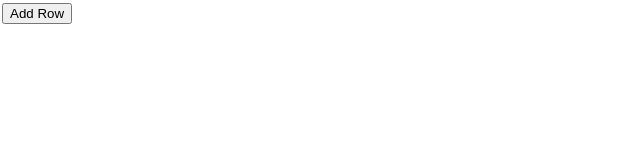
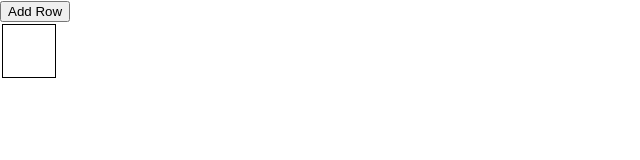
Before and after one commit to Ilapides/39547-4, a React (Create React App) app in the folder assignment-4/: page / in a window 1280 px wide. Both pictures are taken after a click on the button "Add Row". Shown: the top 160 px of the page, without its empty margins (0-640 px from the left). Built offline with nearby package versions, Linux system fonts and the light colour scheme.

Commit message:
row add done

```diff
--- a/assignment-4/src/components/App.js
+++ b/assignment-4/src/components/App.js
@@ -17,7 +17,8 @@ class App extends Component{
 			rows: [],
 			numRows: 0,
 			numCols: 0,
-			chosenColor: "white"
+			chosenColor: "white",
+			depressed: false,
 		};
   	}
 
@@ -26,6 +27,7 @@ class App extends Component{
 	// }
 
 	addRow = () => {
+		let addedRow = [];
 		var currentRows = this.state.rows;
 		const currentNumRows = this.state.numRows;
 		const currentNumCols = this.state.numCols;
@@ -39,6 +41,8 @@ class App extends Component{
 					console.log(this.state.numRows);
 				}
 			);
+			let addedCell = "white";
+			addedRow.push(addedCell);
 		}
 		else {
 			this.setState(
@@ -47,26 +51,23 @@ class App extends Component{
 					console.log(this.state.numRows);
 				}
 			);
+			for (let i = 0; i < currentNumCols; i++){
+				let addedCell = "white";
+				addedRow.push(addedCell);
 			}
-		let addedRow = <Row
-			ref = {nextRow => this.nextRow = nextRow}
-			numCols = {currentNumCols}
-			chosenColor = {this.state.chosenColor}
-		/>;
-		if (this.state.numRows === 1){
-			currentRows = [addedRow];
 		}
-		else{
 		currentRows.push(addedRow);
-		}
 		// console.log(this.state.numRows);
 		this.setState({rows: currentRows});
 	}
 
 	render(){
+		const { addRow, addCol, removeRow, removeCol, fillUncolored, fillAll, clear, chooseColor, setCellColor, activeColoring, setActive, setInactive } = this;
+    	const { rows, color, activeDrawing } = this.state;
    	return(
+			<div>
+				<button onClick = {this.addRow}>Add Row</button>
 				<table>
-        		<button onClick = {this.addRow}>Add Row</button>
 					<Grid
 						rows = {this.state.rows}
 						numCols = {this.state.numCols}
@@ -74,6 +75,7 @@ class App extends Component{
 						chosenColor = {this.state.chosenColor}
 					/>
 				</table>
+			</div>
     	);
   	}
 }
--- a/assignment-4/src/components/Cell.js
+++ b/assignment-4/src/components/Cell.js
@@ -1,25 +1,36 @@
 import React, {Component} from 'react';
 import '../styles/Cell.css';
 
-class Cell extends Component{
-	constructor(props){
-		super(props);
-		console.log("cell render?");
-		this.state = {
-			backgroundColor: "white",
-			chosenColor: this.props.chosenColor
-		}
-	}
+// class Cell extends Component{
+// 	constructor(props){
+// 		super(props);
+// 		console.log("cell render?");
+// 		this.state = {
+// 			backgroundColor: "white",
+// 			chosenColor: this.props.chosenColor
+// 		}
+// 	}
 
-   render(){
-		console.log("cell render?");
-      return(
-			<>
-         <td className="singleCell">
-         </td>
-			</>
-   	);
-   }
+//    render(){
+// 		console.log("cell render?");
+//       return(
+// 			<>
+//          <td className="singleCell">
+//          </td>
+// 			</>
+//    	);
+//    }
+// }
+
+const Cell = (props) => {
+	return (
+		<td
+			style={{
+				backgroundColor: props.cellColor
+			}}
+			className="singleCell"
+		/>
+	);
 }
 
 export default Cell;
--- a/assignment-4/src/components/Grid.js
+++ b/assignment-4/src/components/Grid.js
@@ -2,11 +2,11 @@ import React, {Component} from 'react';
 import Row from './Row.js';
 // style
 
-const Grid = ({ rows, color, setCellColor, setActive, activeColoring, activeDrawing, setInactive }) => {
+const Grid = ({ rows, chosenColor, setCellColor, setActive, activeColoring, activeDrawing, setInactive }) => {
    return(
       <tbody
          className="grid-table"
-            // //if mouse leaves gird, sets activeDrawing to false
+            // //if mouse leaves grird, sets activeDrawing to false
             // onMouseLeave={function () { setInactive() }}
             // //if mouseup in grid, sets activeDrawing to false
             // onMouseUp={function () { setInactive() }}
@@ -15,7 +15,7 @@ const Grid = ({ rows, color, setCellColor, setActive, activeColoring, activeDraw
 				<Row
             	key={index}
                cols={col}
-               color={color}
+               chosenColor={chosenColor}
                indexr={index}
                setCellColor={setCellColor}
                setActive={setActive}
--- a/assignment-4/src/components/Row.js
+++ b/assignment-4/src/components/Row.js
@@ -2,35 +2,52 @@ import React, {Component} from 'react';
 import Cell from './Cell.js';
 
 class Row extends Component{
-	constructor(props){
-		super(props);
-		console.log("hello");
-		this.state = {
-			numCols: this.props.numCols,
-			chosenColor: this.props.chosenColor,
-			thisRow: this.props.thisRow,
-		};
-		//this.Row = this.Row.bind(this);
-	}
+	// constructor(props){
+	// 	super(props);
+	// 	console.log("hello");
+	// 	this.state = {
+	// 		numCols: this.props.numCols,
+	// 		chosenColor: this.props.chosenColor,
+	// 		thisRow: this.props.thisRow,
+	// 	};
+	// 	//this.Row = this.Row.bind(this);
+	// }
 
-	addCell = () => {
-		let currentRow = this.state.thisRow;
-		let newCell = <Cell chosenColor = {this.state.chosenColor}/>;
-		currentRow.push(newCell);
-		this.setState({thisRow: currentRow});
-	}
+	// addCell = () => {
+	// 	let currentRow = this.state.thisRow;
+	// 	let newCell = <Cell chosenColor = {this.state.chosenColor}/>;
+	// 	currentRow.push(newCell);
+	// 	this.setState({thisRow: currentRow});
+	// }
 
-	makeRow = (numColumns, chosenColor) => {
-		let row = [];
-		console.log(this);
-		for (let i = 0; i < numColumns; i++){
-			row.push(<Cell chosenColor = {chosenColor}/>);
-		}
-		return row;
-	}
+	// makeRow = (numColumns, chosenColor) => {
+	// 	let row = [];
+	// 	console.log(this);
+	// 	for (let i = 0; i < numColumns; i++){
+	// 		row.push(<Cell chosenColor = {chosenColor}/>);
+	// 	}
+	// 	return row;
+	// }
 
 	render(){
-		return (<tr>{this.state.thisRow}</tr>);
+		return (
+			<tr>
+				{this.props.cols.map((cellColor, index) =>
+					<Cell
+               	cellColor={cellColor}
+               	key={index}
+                	color={this.props.color}
+                	indexc={index}
+               	indexr={this.props.indexr}
+                	setCellColor={this.props.setCellColor}
+                	setActive={this.props.setActive}
+                	activeColoring={this.props.activeColoring}
+                	activeDrawing={this.props.activeDrawing}
+                	setInactive={this.props.setInactive}
+					/>
+				)}
+			</tr>
+		);
    }
 }
 
```
Lines whose indentation alone changed are shown as unchanged.
